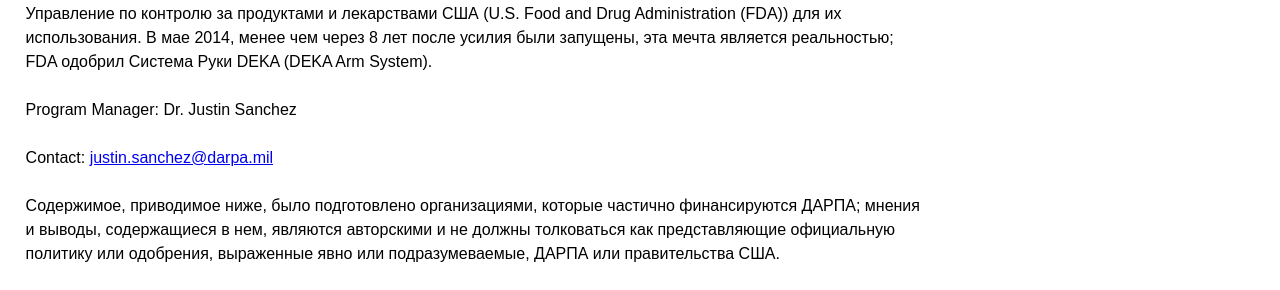
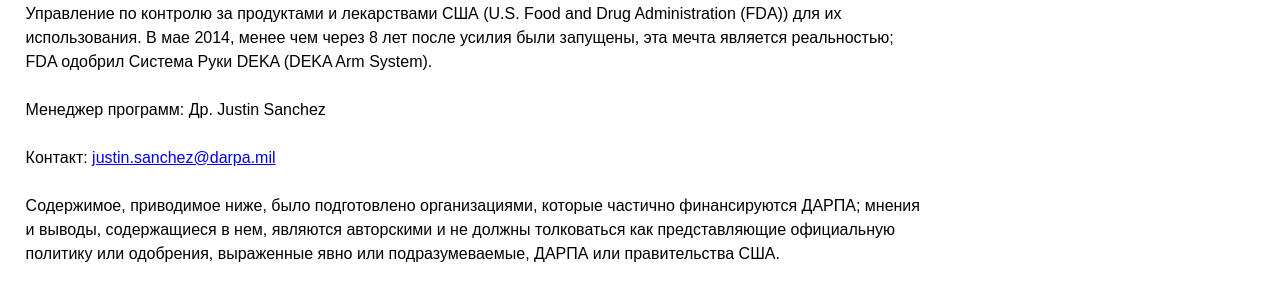
Before and after one commit to kant2002/darpa-ru, a Jekyll site: the page built from ru/RP.html, in a window 1280 px wide. Shown: the part 236-526 px from the top of the page. Built offline with Jekyll 4.4.1, drawn with Linux system fonts in a browser that asks for light colours.

Commit message:
New translations RP.html (Russian)

```diff
--- a/ru/RP.html
+++ b/ru/RP.html
@@ -8,7 +8,7 @@
  Создать продвинутые электромеханические протезы верхней конечности с практически естественным контролем которые
  повышают независимость и улучшают качество жизни для ампутантов, и получить одобрение Управление по контролю за продуктами и лекарствами США (U.S. Food and Drug Administration (FDA))
  для их использования. В мае 2014, менее чем через 8 лет после усилия были запущены, эта мечта является реальностью;
- FDA одобрил Система Руки DEKA (DEKA Arm System).<p><p>Program Manager: <a href='http://www.darpa.mil/staff/dr-justin-sanchez' class='programmanagerlink'>Dr. Justin Sanchez</a></p><p>Contact: <a href='mailto:justin.sanchez@darpa.mil'>justin.sanchez@darpa.mil</a><p><p>Содержимое, приводимое ниже, было подготовлено организациями, которые частично финансируются ДАРПА; мнения и выводы, содержащиеся в нем, являются авторскими и не должны толковаться как представляющие официальную политику или одобрения, выраженные явно или подразумеваемые, ДАРПА или правительства США.</p><ul><li>В таблице публикаций содержится автор(ы), заголовок и ссылки на материалы, проверенные сверками, связанные с конкретными программами DARPA.</li></ul><p>Сообщить о проблеме: <a href="mailto:opencatalog@darpa.mil">opencatalog@darpa.mil</a></p><p>Последнее обновление: 13 ноября 2015</p></div><div id='dialog'></div><div id='tabs' class='table-tabs'><ul><li><a href='#tabs1'>Публикации</a></li></ul><div id='publications'><div id='tabs1'><input class='search' placeholder='Поиск' id='search1'/><button class='clear_button' id='clear1'>Очистить</button><table id='pubs' class='tablesorter'>
+ FDA одобрил Система Руки DEKA (DEKA Arm System).<p><p>Менеджер программ: <a href='http://www.darpa.mil/staff/dr-justin-sanchez' class='programmanagerlink'>Др. Justin Sanchez</a></p><p>Контакт: <a href='mailto:justin.sanchez@darpa.mil'>justin.sanchez@darpa.mil</a><p><p>Содержимое, приводимое ниже, было подготовлено организациями, которые частично финансируются ДАРПА; мнения и выводы, содержащиеся в нем, являются авторскими и не должны толковаться как представляющие официальную политику или одобрения, выраженные явно или подразумеваемые, ДАРПА или правительства США.</p><ul><li>В таблице публикаций содержится автор(ы), заголовок и ссылки на материалы, проверенные сверками, связанные с конкретными программами DARPA.</li></ul><p>Сообщить о проблеме: <a href="mailto:opencatalog@darpa.mil">opencatalog@darpa.mil</a></p><p>Последнее обновление: 13 ноября 2015</p></div><div id='dialog'></div><div id='tabs' class='table-tabs'><ul><li><a href='#tabs1'>Публикации</a></li></ul><div id='publications'><div id='tabs1'><input class='search' placeholder='Поиск' id='search1'/><button class='clear_button' id='clear1'>Очистить</button><table id='pubs' class='tablesorter'>
  <thead>
  <tr><th>Команда</th><th>Название</th><th>Ссылка</th></tr>
  </thead>
```
